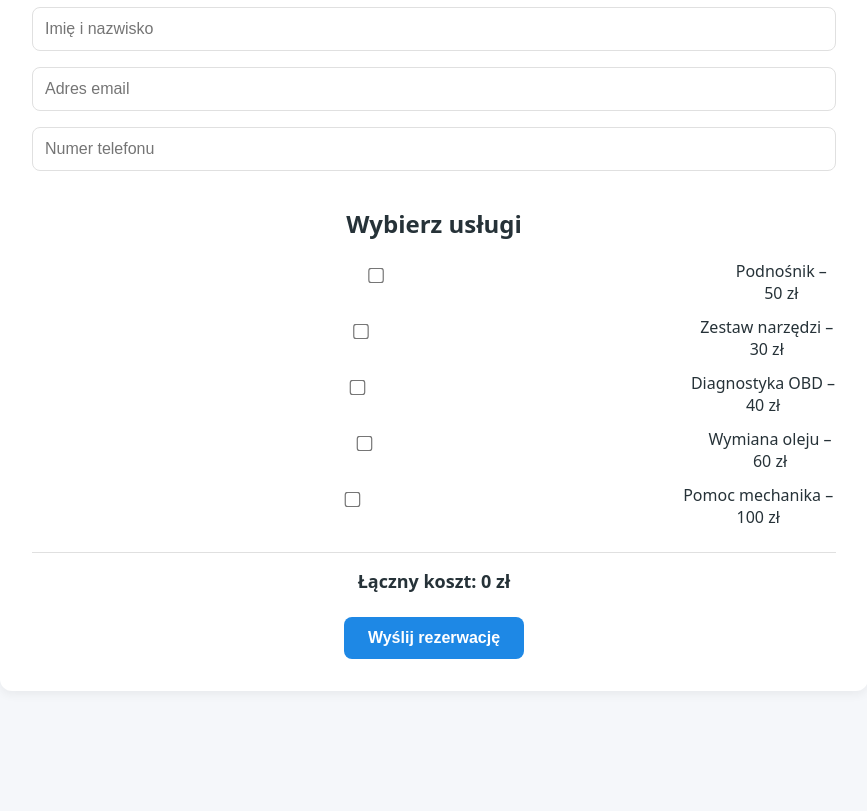
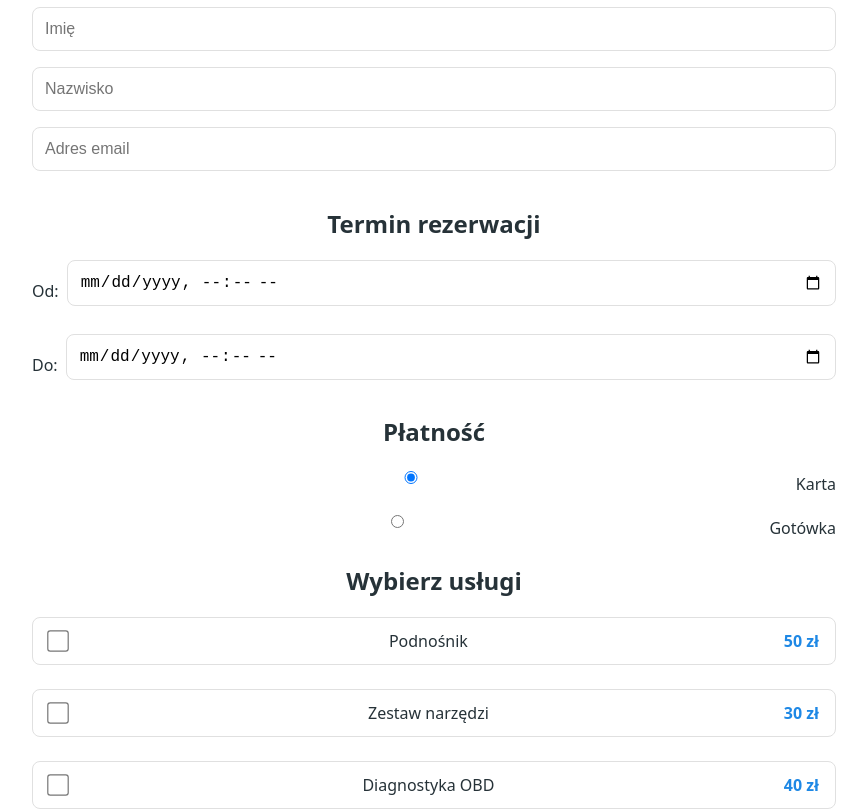
Before and after one commit to DamL98/na-podnosnik, a React app in the folder frontend/: page /reservation in a window 1280 px wide. Shown: the part 380-1191 px from the top of the page, without its empty margins (206-1073 px from the left). Built offline with nearby package versions, Linux system fonts and the light colour scheme; the HTML template or start-up script is replaced by a standard one.

Commit message:
Formularz rezerwacji

```diff
--- a/frontend/src/components/Services.jsx
+++ b/frontend/src/components/Services.jsx
@@ -1,31 +1,58 @@
-const services = [
+// const services = [
+//   {
+//     title: "Podnośnik samochodowy",
+//     description:
+//       "Profesjonalny podnośnik – idealny do napraw zawieszenia, hamulców i podwozia.",
+//     price: "od 50 zł",
+//     icon: "🛠️",
+//   },
+//   {
+//     title: "Zestaw narzędzi",
+//     description:
+//       "Komplet kluczy, nasadek i narzędzi ręcznych – wszystko na miejscu.",
+//     price: "od 30 zł",
+//     icon: "🔧",
+//   },
+//   {
+//     title: "Diagnostyka OBD",
+//     description:
+//       "Szybka diagnostyka komputerowa – odczyt i kasowanie błędów.",
+//     price: "od 40 zł",
+//     icon: "💻",
+//   },
+//   {
+//     title: "Pomoc mechanika",
+//     description:
+//       "Wsparcie doświadczonego mechanika, gdy utkniesz z naprawą.",
+//     price: "od 100 zł",
+//     icon: "👨‍🔧",
+//   },
+// ];
+
+export const services = [
   {
-    title: "Podnośnik samochodowy",
-    description:
-      "Profesjonalny podnośnik – idealny do napraw zawieszenia, hamulców i podwozia.",
-    price: "od 50 zł",
-    icon: "🛠️",
+    id: 1,
+    nazwa: "Podnośnik",
+    typ: "H",
+    stawka: 50,
   },
   {
-    title: "Zestaw narzędzi",
-    description:
-      "Komplet kluczy, nasadek i narzędzi ręcznych – wszystko na miejscu.",
-    price: "od 30 zł",
-    icon: "🔧",
+    id: 2,
+    nazwa: "Zestaw narzędzi",
+    typ: "H",
+    stawka: 30,
   },
   {
-    title: "Diagnostyka OBD",
-    description:
-      "Szybka diagnostyka komputerowa – odczyt i kasowanie błędów.",
-    price: "od 40 zł",
-    icon: "💻",
+    id: 3,
+    nazwa: "Diagnostyka OBD",
+    typ: "FIX",
+    stawka: 40,
   },
   {
-    title: "Pomoc mechanika",
-    description:
-      "Wsparcie doświadczonego mechanika, gdy utkniesz z naprawą.",
-    price: "od 100 zł",
-    icon: "👨‍🔧",
+    id: 4,
+    nazwa: "Pomoc mechanika",
+    typ: "H",
+    stawka: 100,
   },
 ];
 
--- a/frontend/src/index.css
+++ b/frontend/src/index.css
@@ -356,6 +356,44 @@ input[type="checkbox"] {
 /* END BUTTONS */
 
 
+/* REZERWACJE -> USLUGI */
+.services-list {
+  display: flex;
+  flex-direction: column;
+  gap: 12px;
+  margin-top: 16px;
+}
+
+.service-option {
+  display: grid;
+  grid-template-columns: 24px 1fr auto;
+  align-items: center;          /* KLUCZ */
+  gap: 12px;
+  padding: 12px 16px;
+  border-radius: 8px;
+  border: 1px solid var(--border);
+  cursor: pointer;
+}
+
+.service-option:hover {
+  background: #f5f7fa;
+}
+
+.service-option input[type="checkbox"] {
+  margin: 0;                    /* KLUCZ */
+  width: 18px;
+  height: 18px;
+}
+
+.service-name {
+  font-weight: 500;
+}
+
+.service-price {
+  font-weight: 600;
+  color: var(--primary);
+}
+
 
 /* MOBILE */
 @media (max-width: 700px) {
--- a/frontend/src/pages/Reservation.jsx
+++ b/frontend/src/pages/Reservation.jsx
@@ -1,19 +1,41 @@
 import { useState } from "react";
 
+/**
+ * Usługi zgodne z tabelą `uslugi`
+ * id = INT (jak w DB)
+ * typ = H (godzinowa) | FIX (stała)
+ */
 const services = [
-  { id: "lift", name: "Podnośnik", price: 50 },
-  { id: "tools", name: "Zestaw narzędzi", price: 30 },
-  { id: "diagnostics", name: "Diagnostyka OBD", price: 40 },
-  { id: "oil", name: "Wymiana oleju", price: 60 },
-  { id: "consultation", name: "Pomoc mechanika", price: 100 },
+  { id: 1, nazwa: "Podnośnik", typ: "H", stawka: 50 },
+  { id: 2, nazwa: "Zestaw narzędzi", typ: "H", stawka: 30 },
+  { id: 3, nazwa: "Diagnostyka OBD", typ: "FIX", stawka: 40 },
+  { id: 4, nazwa: "Pomoc mechanika", typ: "H", stawka: 100 },
 ];
 
+/**
+ * Oblicz liczbę godzin między datami
+ */
+function calculateHours(startAt, endAt) {
+  const start = new Date(startAt);
+  const end = new Date(endAt);
+
+  const diffMs = end - start;
+  const diffHours = diffMs / (1000 * 60 * 60);
+
+  return Math.max(1, Math.ceil(diffHours));
+}
+
 export default function Reservation() {
-  const [selected, setSelected] = useState([]);
+  const [selected, setSelected] = useState([]); // tablica ID usług
+
   const [form, setForm] = useState({
-    name: "",
+    podnosnikId: 1,
+    firstName: "",
+    lastName: "",
     email: "",
-    phone: "",
+    paymentMethod: "karta",
+    startAt: "",
+    endAt: "",
   });
 
   function toggleService(id) {
@@ -28,74 +50,179 @@ export default function Reservation() {
     setForm({ ...form, [e.target.name]: e.target.value });
   }
 
-  const total = services
-    .filter((s) => selected.includes(s.id))
-    .reduce((sum, s) => sum + s.price, 0);
-
+  /**
+   * FINALNY SUBMIT
+   */
   function handleSubmit(e) {
     e.preventDefault();
 
-    if (!form.name || !form.email || !form.phone) {
-      alert("Uzupełnij wszystkie dane kontaktowe.");
+    // 🔒 Walidacja podstawowa
+    if (
+      !form.firstName ||
+      !form.lastName ||
+      !form.email ||
+      !form.startAt ||
+      !form.endAt
+    ) {
+      alert("Uzupełnij wszystkie wymagane pola.");
       return;
     }
 
-    console.log({
-      client: form,
-      services: selected,
-      estimatedCost: total,
+    // ⏱️ liczba godzin rezerwacji
+    const liczbaGodzin = calculateHours(
+      form.startAt,
+      form.endAt
+    );
+
+    // 🧾 SNAPSHOT USŁUG → uslugi_json
+    const uslugi_json = services
+      .filter((s) => selected.includes(s.id))
+      .map((s) => {
+        const ilosc = s.typ === "H" ? liczbaGodzin : 1;
+
+        return {
+          uslugaId: s.id,
+          nazwa: s.nazwa,
+          typ: s.typ,
+          stawka: s.stawka,
+          ilosc,
+          koszt: s.stawka * ilosc,
+        };
       });
 
-    alert("Rezerwacja wysłana (demo)");
+    // 💰 suma końcowa (z JSON-a, nie „na oko”)
+    const total = uslugi_json.reduce(
+      (sum, u) => sum + u.koszt,
+      0
+    );
+
+    // 📦 PAYLOAD 1:1 POD POSTGRES / PRISMA
+    const payload = {
+      podnosnikId: form.podnosnikId,
+
+      imie: form.firstName,
+      nazwisko: form.lastName,
+      email: form.email,
+
+      sposob_platnosci: form.paymentMethod,
+
+      od_ts: new Date(form.startAt).toISOString(),
+      do_ts: new Date(form.endAt).toISOString(),
+
+      uslugi_json,
+    };
+
+    console.log("Wysyłam do backendu:", payload);
+    console.log("Suma:", total, "zł");
+
+    alert("Rezerwacja przygotowana (demo)");
   }
+
+  // 💰 podsumowanie na żywo (frontend UX)
+  const previewTotal = services
+    .filter((s) => selected.includes(s.id))
+    .reduce((sum, s) => sum + s.stawka, 0);
 
   return (
     <section className="section">
       <h1>Rezerwacja warsztatu</h1>
 
       <form onSubmit={handleSubmit}>
-        <h2>Dane kontaktowe</h2>
+        <h2>Dane klienta</h2>
 
         <input
-          name="name"
-          placeholder="Imię i nazwisko"
-          value={form.name}
+          name="firstName"
+          placeholder="Imię"
+          value={form.firstName}
           onChange={handleChange}
           required
         />
 
         <input
+          name="lastName"
+          placeholder="Nazwisko"
+          value={form.lastName}
+          onChange={handleChange}
+          required
+        />
+
+        <input
+          type="email"
           name="email"
-          type="email"
           placeholder="Adres email"
           value={form.email}
           onChange={handleChange}
           required
         />
 
+        <h2>Termin rezerwacji</h2>
+
+        <label>
+          Od:
           <input
-          name="phone"
-          placeholder="Numer telefonu"
-          value={form.phone}
+            type="datetime-local"
+            name="startAt"
+            value={form.startAt}
             onChange={handleChange}
             required
           />
+        </label>
+
+        <label>
+          Do:
+          <input
+            type="datetime-local"
+            name="endAt"
+            value={form.endAt}
+            onChange={handleChange}
+            required
+          />
+        </label>
+
+        <h2>Płatność</h2>
+
+        <label>
+          <input
+            type="radio"
+            name="paymentMethod"
+            value="karta"
+            checked={form.paymentMethod === "karta"}
+            onChange={handleChange}
+          />
+          Karta
+        </label>
+
+        <label>
+          <input
+            type="radio"
+            name="paymentMethod"
+            value="gotowka"
+            checked={form.paymentMethod === "gotowka"}
+            onChange={handleChange}
+          />
+          Gotówka
+        </label>
 
         <h2>Wybierz usługi</h2>
 
+        <div className="services-list">
           {services.map((service) => (
-          <label key={service.id}>
+            <label key={service.id} className="service-option">
               <input
                 type="checkbox"
                 checked={selected.includes(service.id)}
                 onChange={() => toggleService(service.id)}
               />
-            {service.name} – {service.price} zł
+              <span className="service-name">{service.nazwa}</span>
+              <span className="service-price">
+                {service.stawka} zł
+              </span>
             </label>
           ))}
+        </div>
 
         <div className="summary">
-          Łączny koszt: {total} zł
+          Szacowany koszt (bez czasu): {previewTotal} zł
         </div>
 
         <button style={{ marginTop: "24px" }}>
```
Lines whose indentation alone changed are shown as unchanged.
